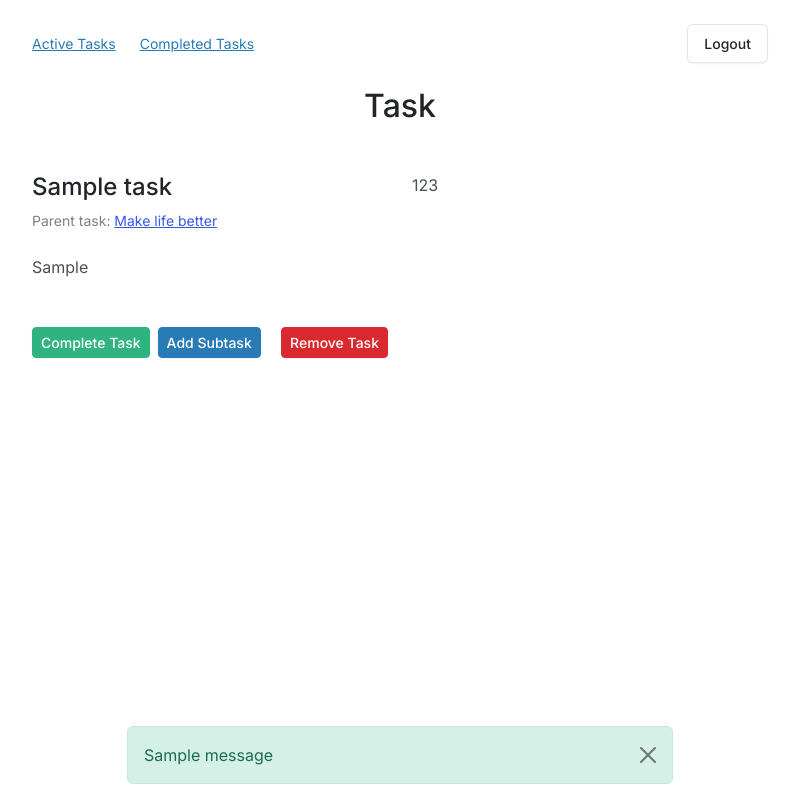
After one commit to anzodev/planner, a Flask app: template planner/web/templates/pages/task.html in a window 1280 px wide. The commit adds this page. Shown: the whole page, without its empty margins (240-1039 px from the left). Run offline with Flask 2, Linux system fonts and the light colour scheme; the template is opened without the code that fills it: most values are stand-ins (such as "Sample title", 1, 10 or a date in 2020); one stand-in notice (Sample message) is shown; parts of the project's set-up code (start-up, migrations or seed data) failed here and were passed over.

Commit message:
development ...

```diff
--- a/planner/core/usecase/tasks.py
+++ b/planner/core/usecase/tasks.py
@@ -31,7 +31,7 @@ def create_task(
 def remove_task(task: Task) -> None:
     with db.atomic():
         parent_task = task.parent_task
-        task.delete_instance()
+        task.delete_instance(recursive=True, delete_nullable=True)
 
         if parent_task is not None:
             _recalculate_task_chain_progress(parent_task)
--- a/planner/web/auth.py
+++ b/planner/web/auth.py
@@ -20,6 +20,10 @@ def forget_user() -> None:
     session.pop("uname", None)
 
 
+def is_user_in_session() -> bool:
+    return "uid" in session
+
+
 def has_access(f):
     @wraps(f)
     def wrapper(*args, **kwargs):
--- a/planner/web/database.py
+++ b/planner/web/database.py
@@ -3,11 +3,13 @@ from flask import Flask
 from flask import current_app
 from flask import g
 
+from planner.core.models import Task
+from planner.core.models import User
 from planner.core.models import db as models_db
 
 
 def init_app(app: Flask) -> None:
-    app.config["DATABASE"] = pw.SqliteDatabase(
+    db = pw.SqliteDatabase(
         app.config["DB_PATH"],
         pragmas=[
             ("cache_size", -1024 * 64),
@@ -15,6 +17,12 @@ def init_app(app: Flask) -> None:
             ("foreign_keys", 1),
         ],
     )
+    models_list = [User, Task]
+
+    with db.bind_ctx(models_list):
+        db.create_tables(models_list)
+
+    app.config["DATABASE"] = db
 
     @app.before_request
     def enable_database():
--- a/planner/web/templates/layouts/base.html
+++ b/planner/web/templates/layouts/base.html
@@ -13,6 +13,21 @@
 <body>
   {% block body %}{% endblock %}
 
+  <div class="fixed-bottom">
+    <div class="container">
+      <div class="row">
+        <div id="alerts" class="col-6 offset-3">
+          {% for cattegory, message in get_flashed_messages(with_categories=true) %}
+          <div class="alert alert-{{ cattegory }} alert-dismissible" role="alert">
+            <p class="m-0">{{ message }}</p>
+            <button type="button" class="btn-close" data-bs-dismiss="alert" aria-label="Close"></button>
+          </div>
+          {% endfor %}
+        </div>
+      </div>
+    </div>
+  </div>
+
   <script src="https://cdn.jsdelivr.net/npm/bootstrap@5.1.0/dist/js/bootstrap.bundle.min.js"
     integrity="sha384-U1DAWAznBHeqEIlVSCgzq+c9gqGAJn5c/t99JyeKa9xxaYpSvHU5awsuZVVFIhvj"
     crossorigin="anonymous"></script>
--- a/planner/web/templates/layouts/page.html
+++ b/planner/web/templates/layouts/page.html
@@ -6,33 +6,33 @@
   <div class="row">
     <div class="col-8 offset-2">
 
-      <header class="py-3">
+      <header class="py-4">
         <div class="d-flex justify-content-between align-items-center">
 
           <div class="d-flex align-items-center small">
-            {% if request.endpoint == 'page.active_tasks' %}
+            {% if request.endpoint == 'pages.active_tasks' %}
             <span class="text-black-50">Active Tasks</span>
             {% else %}
             <a href="{{ url_for('pages.active_tasks') }}" class="link-info">Active Tasks</a>
             {% endif %}
 
-            {% if request.endpoint == 'page.active_tasks' %}
-            <span class="text-black-50 me-4">Completed Tasks</span>
+            {% if request.endpoint == 'pages.completed_tasks' %}
+            <span class="text-black-50 ms-4">Completed Tasks</span>
             {% else %}
-            <a href="{{ url_for('pages.completed_tasks') }}" class="link-info me-4">Completed Tasks</a>
+            <a href="{{ url_for('pages.completed_tasks') }}" class="link-info ms-4">Completed Tasks</a>
             {% endif %}
           </div>
 
           <div>
             <form action="{{ url_for('forms.logout') }}" method="POST">
-              <button type="submit" class="btn btn-sm btn-secondary">Logout</button>
+              <button type="submit" class="btn btn-secondary">Logout</button>
             </form>
           </div>
 
         </div>
       </header>
 
-      <h1 class="h2 mb-4 text-center">{% block heading %}{% endblock %}</h1>
+      <h1 class="h2 mb-5 text-center">{% block heading %}{% endblock %}</h1>
 
       <main class="mb-4">{% block main %}{% endblock %}</main>
 
--- a/planner/web/templates/pages/login.html
+++ b/planner/web/templates/pages/login.html
@@ -2,7 +2,7 @@
 
 
 {% block main %}
-<form action="{{ url_for('forms.login') }}" method="POST" style="width: 320px; margin-bottom: 64px;">
+<form action="{{ url_for('forms.login') }}" method="POST" style="width: 320px; margin-bottom: 64px;" autocomplete="off">
   <legend class="mb-4">Login to Planner</legend>
   <div class="mb-3">
     <label for="username" class="form-label small">Username</label>
--- a/planner/web/templates/pages/registration.html
+++ b/planner/web/templates/pages/registration.html
@@ -2,7 +2,7 @@
 
 
 {% block main %}
-<form action="{{ url_for('forms.create_user') }}" method="POST" style="width: 320px; margin-bottom: 64px;">
+<form action="{{ url_for('forms.create_user') }}" method="POST" style="width: 320px; margin-bottom: 64px;" autocomplete="off">
   <legend class="mb-4">New User</legend>
   <div class="mb-3">
     <label for="username" class="form-label small">Username</label>
@@ -10,11 +10,11 @@
   </div>
   <div class="mb-3">
     <label for="password" class="form-label small">Password</label>
-    <input type="password" id="password" class="form-control px-3" required>
+    <input type="password" name="password" id="password" class="form-control px-3" required>
   </div>
   <div class="mb-3">
     <label for="password-copy" class="form-label small">Repeat password</label>
-    <input type="password" id="password-copy" class="form-control px-3" required>
+    <input type="password" name="password_copy" id="password-copy" class="form-control px-3" required>
   </div>
   <div>
     <button type="submit" class="btn btn-info w-100">Create User</button>
--- /dev/null
+++ b/planner/web/templates/pages/task.html
@@ -0,0 +1,25 @@
+{% extends 'layouts/page.html' %}
+
+
+{% block heading %}Task{% endblock %}
+
+
+{% block main %}
+<div class="row">
+  <div class="col-6">
+    <div class="h4">{{ task.name }}</div>
+    <div class="small mt-2 text-black-50">Parent task: <a href="#">Make life better</a></div>
+    {% if task.extra_info %}
+    <p class="mt-4">{{ task.extra_info }}</p>
+    {% endif %}
+    <div class="d-flex align-items-center mt-5">
+      <button class="btn btn-sm btn-success">Complete Task</button>
+      <button class="btn btn-sm btn-info ms-2">Add Subtask</button>
+      <button class="btn btn-sm btn-danger ms-auto">Remove Task</button>
+    </div>
+  </div>
+  <div class="col-6">
+    123
+  </div>
+</div>
+{% endblock %}
```
Also changed, not shown: planner/web/api.py (+83 -12 lines), planner/web/notify.py (added, +17 -0 lines), planner/web/templates/pages/active-tasks.html (+21 -16 lines), tests/test_task_usecases.py (+12 -0 lines), 1 other file.
